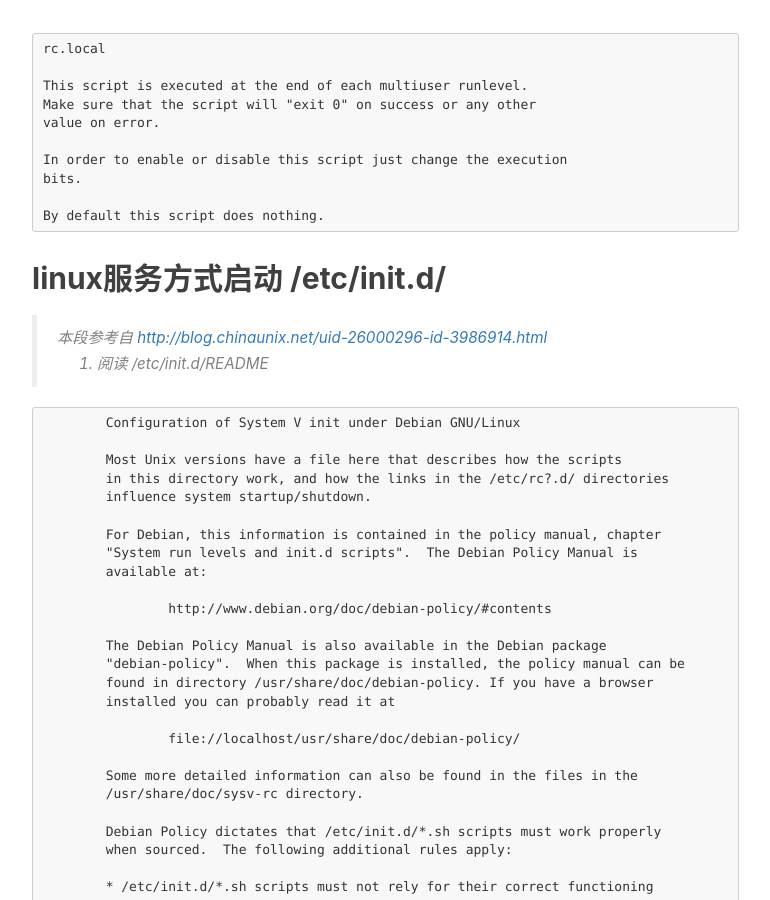
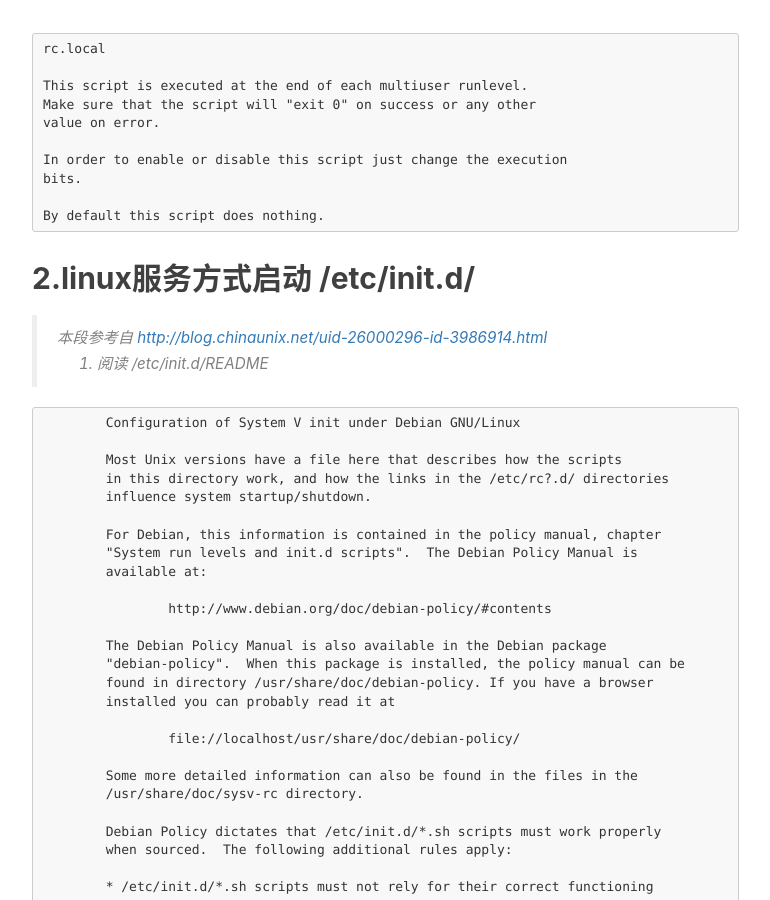
Before and after one commit to imfms/imfms.github.io, a Jekyll site: the page built from _posts/2017-05-10-raspberry-install-log.markdown, in a window 1280 px wide and 900 px high, scrolled down 2661 px. Shown: the whole window, without its empty margins (233-1003 px from the left). Built offline with Jekyll 4.4.1, drawn with Linux system fonts in a browser that asks for light colours; nearby versions of some CDN libraries; comment, search, counter and statistics services are not loaded.

Commit message:
Update 2017-05-10-raspberry-install-log.markdown

```diff
--- a/_posts/2017-05-10-raspberry-install-log.markdown
+++ b/_posts/2017-05-10-raspberry-install-log.markdown
@@ -88,7 +88,7 @@ tags:
 
     By default this script does nothing.
 
-## linux服务方式启动 /etc/init.d/
+## 2.linux服务方式启动 /etc/init.d/
 > 本段参考自 [http://blog.chinaunix.net/uid-26000296-id-3986914.html](http://blog.chinaunix.net/uid-26000296-id-3986914.html)
 0. 阅读 /etc/init.d/README
 
```
